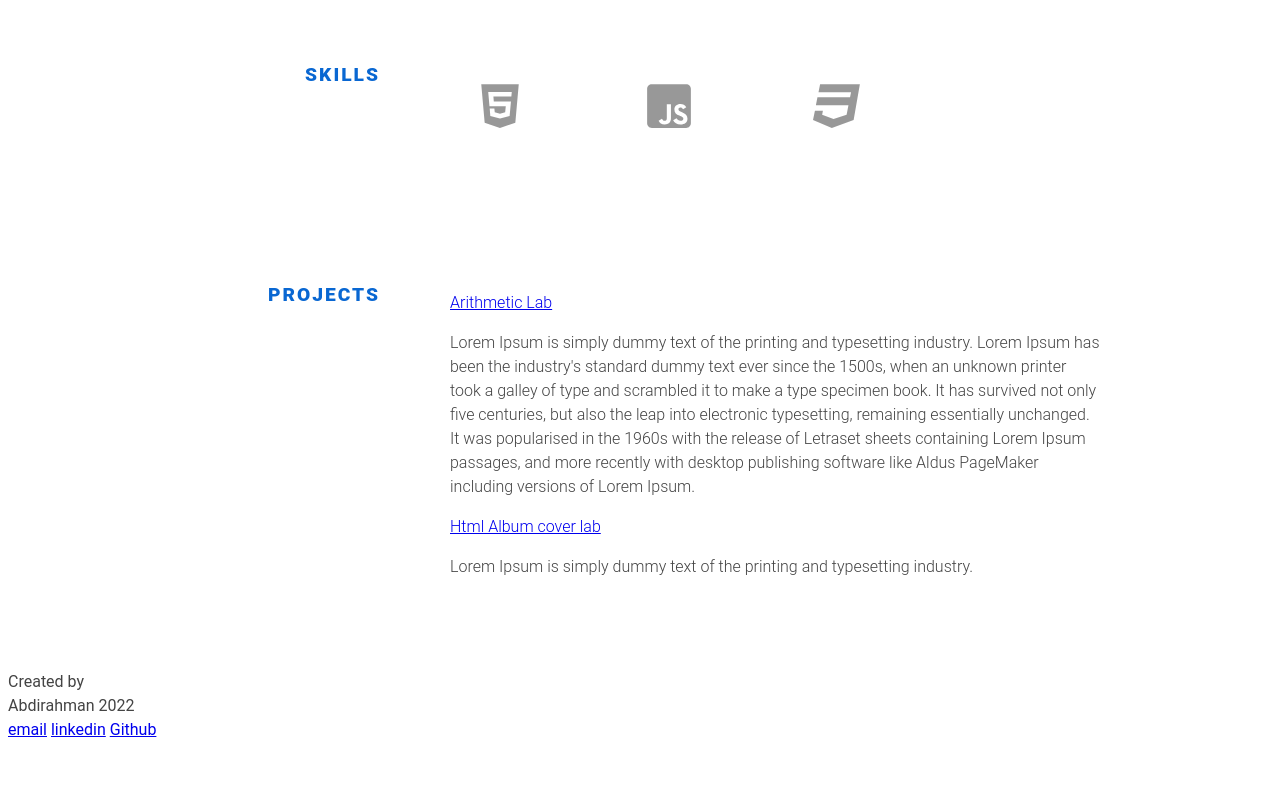
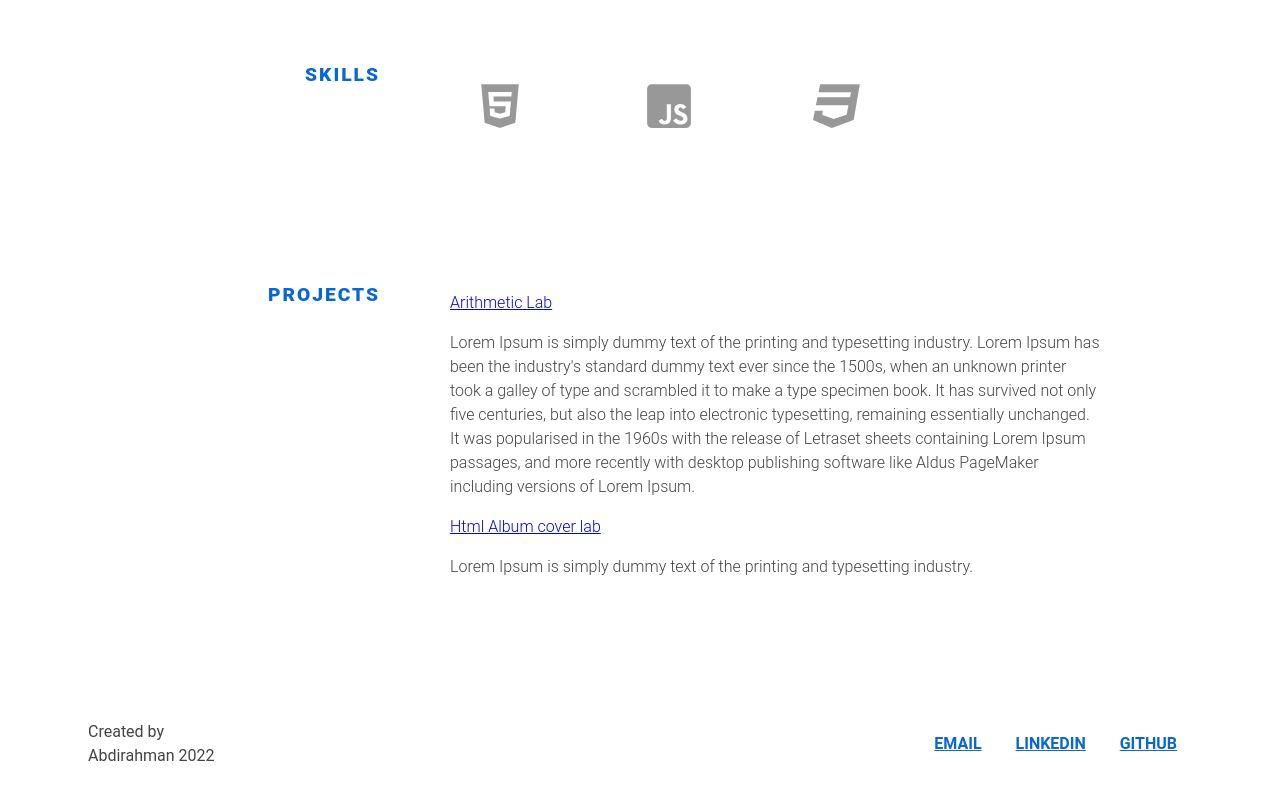
Before and after one commit to abdirahmanmohamedabdi/portfolio, a plain HTML site: page index.html in a window 1280 px wide. Shown: the part 1140-1940 px from the top of the page. Before the commit the page ends 1890 px from the top, so only its background shows below. Drawn offline with Linux system fonts and the light colour scheme; a script that the page names is missing.

Commit message:
Update style.css

```diff
--- a/style.css
+++ b/style.css
@@ -1,4 +1,5 @@
 header {
+
     padding: 120px 100px;
     height: 100vh;
     display: flex;
@@ -171,3 +172,28 @@ body, html {
     max-width: 600px;
     margin-bottom: 50px;
   }
+  a {
+      color: #0407d9;
+  }
+  a:hover {
+      color: #0967d2;
+  }
+
+  .footer {
+    padding: 50px 80px;
+    display: flex;
+    justify-content: space-between;
+    align-items: center;
+  }
+  .footer-links a {
+    position: relative;
+    display: inline-block;
+    color: #0967d2 !important;
+    text-transform: uppercase;
+    font-weight: 700;
+    margin: 0 15px;
+    outline: 0;
+  }
+  .darkmode{
+color: aqua;
+  }
```
